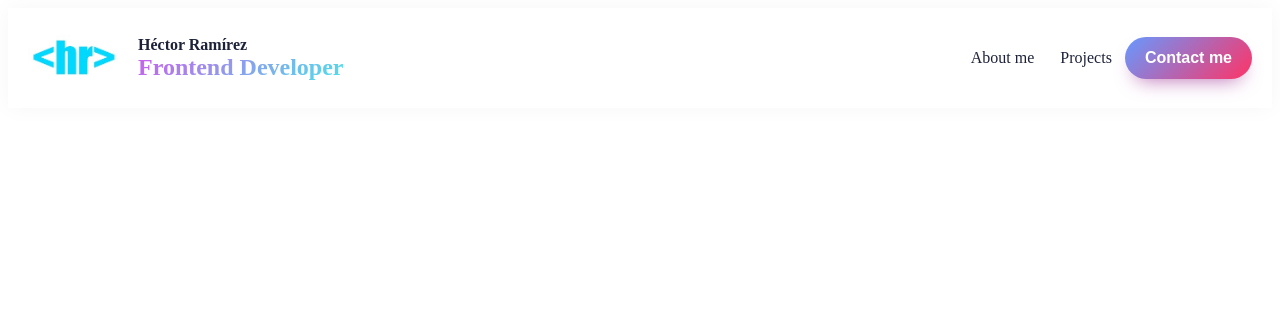
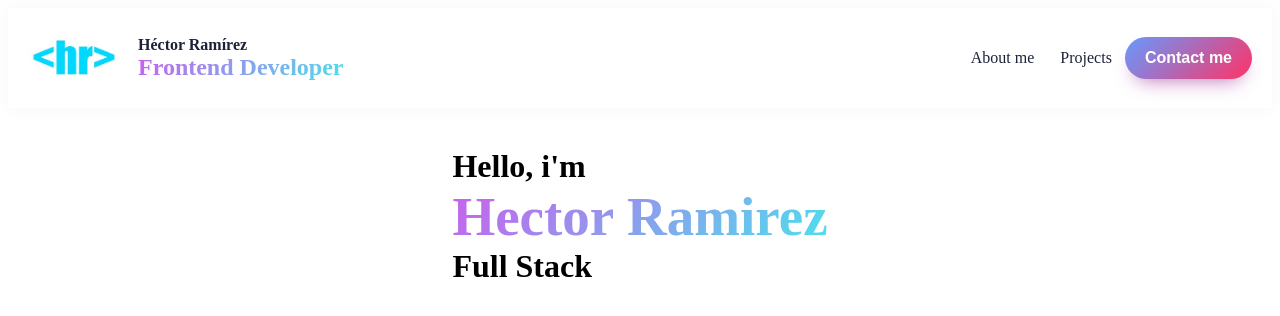
Before and after one commit to eduardo846/portfolioTerminado, a React (Vite) app: page / in a window 1280 px wide. Shown: the top 316 px of the page. Built offline with nearby package versions, Linux system fonts and the light colour scheme.

Commit message:
feat: add pag sobre mi

```diff
--- /dev/null
+++ b/src/AboutMe/AboutMe.jsx
@@ -0,0 +1,19 @@
+import React from "react";
+import * as S from "./AboutMe.styles";
+
+const AboutMe = () => {
+  return (
+  <S.ContainerAboutMe>
+    <S.ContainerFlex>
+    <S.ContainerText>
+        <S.Title>
+            <p>Hello, i'm</p>
+            <p>Hector Ramirez</p>
+            <p>Full Stack</p>
+        </S.Title>
+    </S.ContainerText>
+    </S.ContainerFlex>
+    </S.ContainerAboutMe>);
+};
+
+export default AboutMe;
--- /dev/null
+++ b/src/AboutMe/AboutMe.styles.jsx
@@ -0,0 +1,43 @@
+import styled from "styled-components";
+import { colors } from "../styles/colors";
+
+export const ContainerAboutMe = styled.div``;
+
+export const ContainerFlex = styled.div`
+  display: flex;
+  align-items: center;
+  justify-content: center;
+  max-width: 900px;
+  margin: 0 auto;
+  @media (max-width: 768px) {
+    display: block;
+    padding: 0px 30px;
+  }
+`;
+export const ContainerText = styled.div`
+  padding: 0px 30px;
+  @media (max-width: 768px) {
+    padding: 0;
+  }
+`;
+export const Title = styled.h1`
+margin: 0;
+padding: 20px 0;
+p {
+  margin: 0;
+}
+p:nth-child(2) {
+  font-size: 55px;
+  background: ${colors.TEXT_GRADIENT_PURPLE};
+  -webkit-background-clip: text !important;
+  -webkit-text-fill-color: transparent !important;
+}
+@media (max-width: 768px) {
+  padding: 0;
+  text-align: center;
+  p:nth-child(2) {
+    font-size: 2rem;
+  }
+}
+
+`;
--- /dev/null
+++ b/src/AboutMe/index.jsx
@@ -0,0 +1 @@
+export {default} from './AboutMe'
--- a/src/App.jsx
+++ b/src/App.jsx
@@ -1,9 +1,14 @@
+import AboutMe from "./AboutMe/AboutMe";
+import Container from "./components/Container/Container";
 import Navbar from "./components/NavBar/Navbar";
 
 function App() {
   return (
     <>
       <Navbar />
+      <Container>
+        <AboutMe />
+      </Container>
     </>
   );
 }
--- /dev/null
+++ b/src/components/Container/Container.jsx
@@ -0,0 +1,12 @@
+import React from 'react';
+import * as S from "./Container.styles"
+
+const Container = ({children}) => {
+    return (
+        <S.ContainerContent>
+            {children}
+        </S.ContainerContent>
+    );
+};
+
+export default Container;
--- /dev/null
+++ b/src/components/Container/Container.styles.jsx
@@ -0,0 +1,11 @@
+import styled from "styled-components";
+
+export const ContainerContent = styled.div`
+  width: 1100px;
+  max-width:100%;
+  margin: 0 auto;
+  padding: 20px 30px;
+  @media(max-width:768px){
+    width:auto;
+  }
+`;
--- /dev/null
+++ b/src/components/Container/index.jsx
@@ -0,0 +1 @@
+export { default} from './Container'
```
